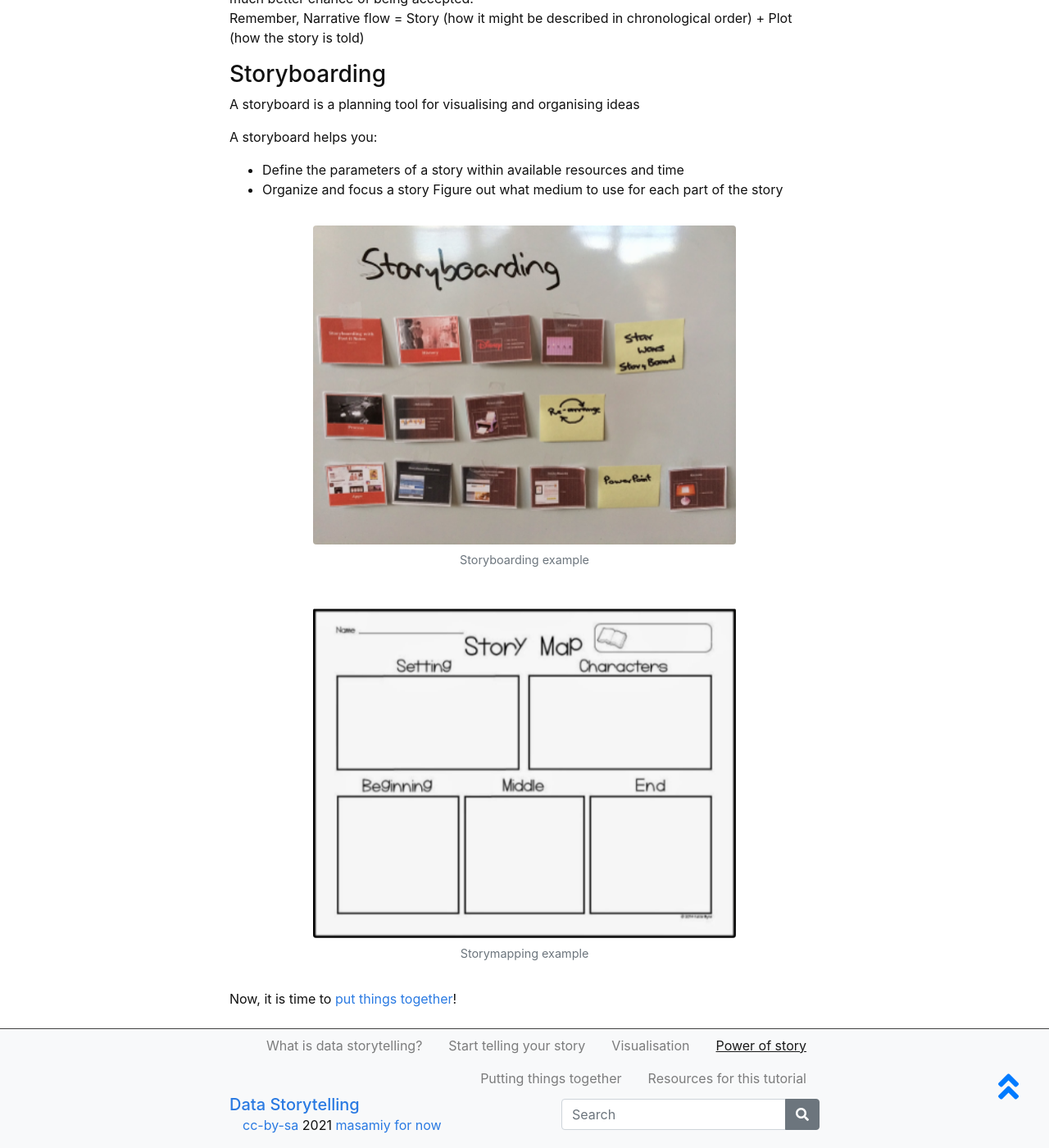
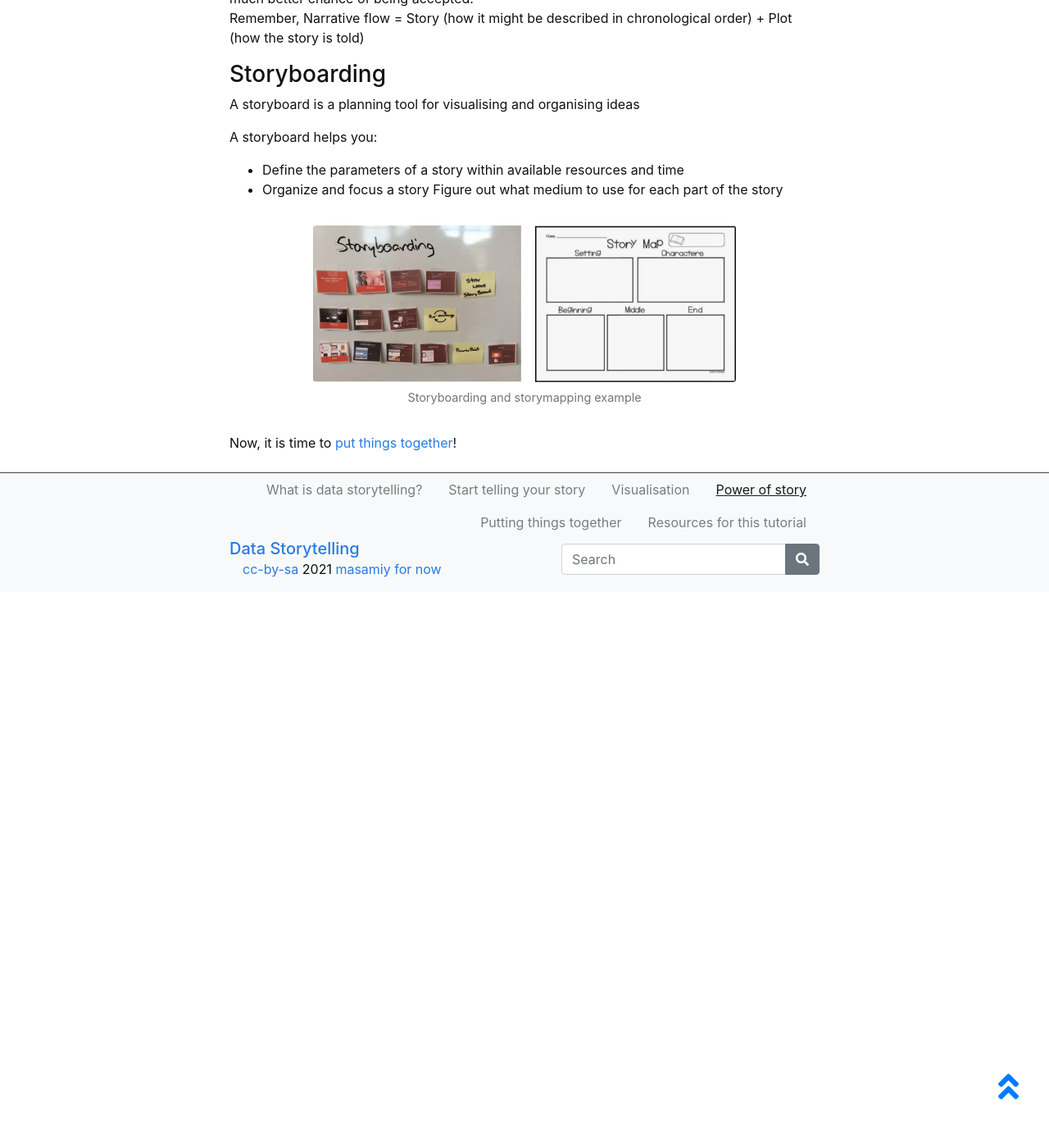
Before and after one commit to masamiy/DataStoryTelling, a Jekyll site: the page built from content/3-Power-of-story.md, in a window 1280 px wide and 1400 px high, scrolled down 2195 px. Shown: the whole window at 82% size. Built offline with Jekyll 4.4.1, drawn with Linux system fonts in a browser that asks for light colours; after the commit the page ends 2917 px from its top, so only the background shows below that.

Commit message:
Update 3-Power-of-story.md

```diff
--- a/content/3-Power-of-story.md
+++ b/content/3-Power-of-story.md
@@ -46,7 +46,6 @@ A storyboard helps you:
 - Define the parameters of a story within available resources and time
 - Organize and focus a story
 Figure out what medium to use for each part of the story
-{% include figure.html img="Storyboarding.png" alt="Storyboarding" caption="Storyboarding example" width="75%" %}
-{% include figure.html img="Story_map.png" alt="Storybmappingg" caption="Storymapping example" width="75%" %}
+{% include figure.html img="Storyboardmap.png" alt="Storyboarding and storymapping" caption="Storyboarding and storymapping example" width="75%" %}
 
 Now, it is time to [put things together](https://masamiy.github.io/content/4-Putting-things-together.html)!
```
